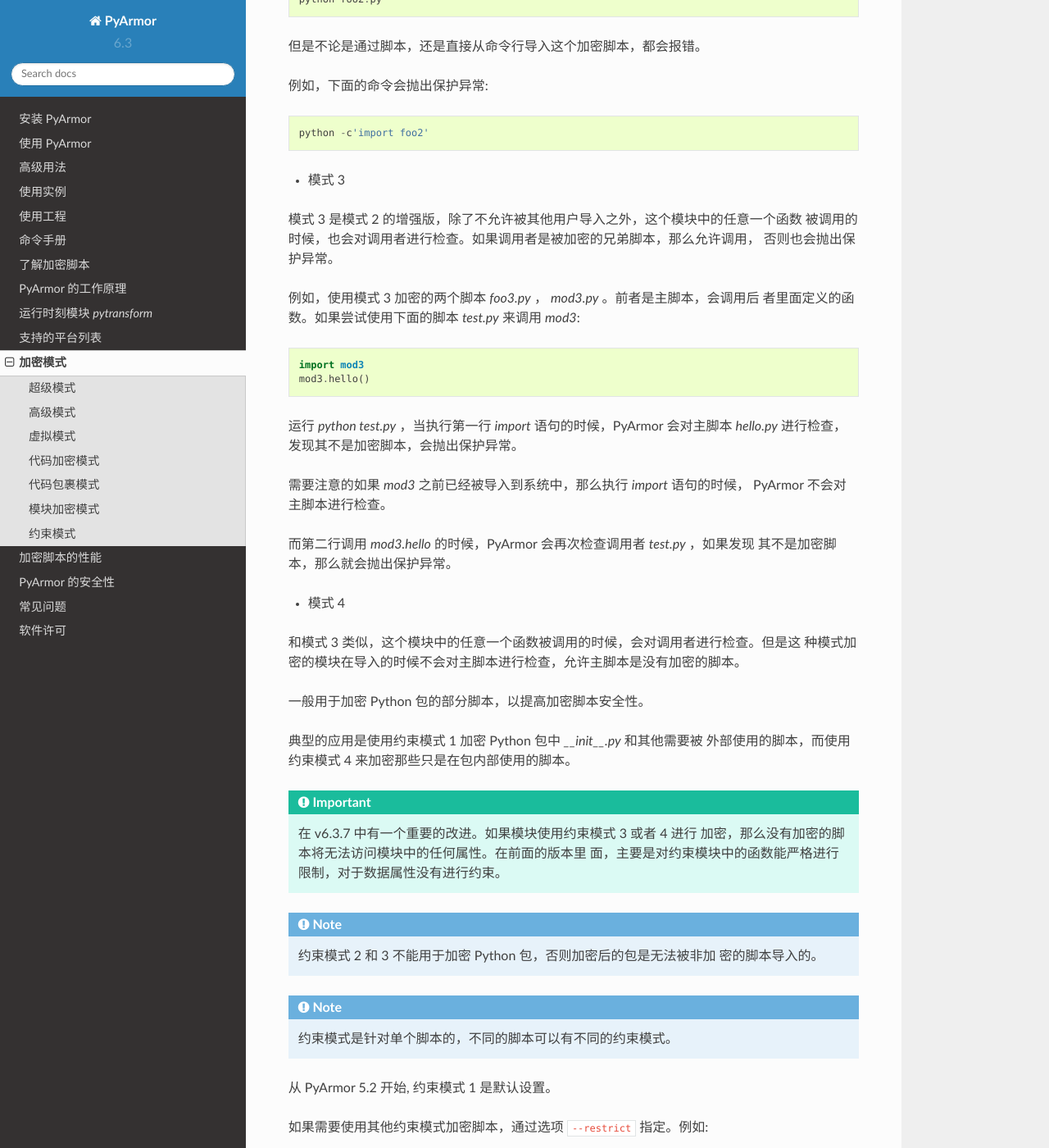
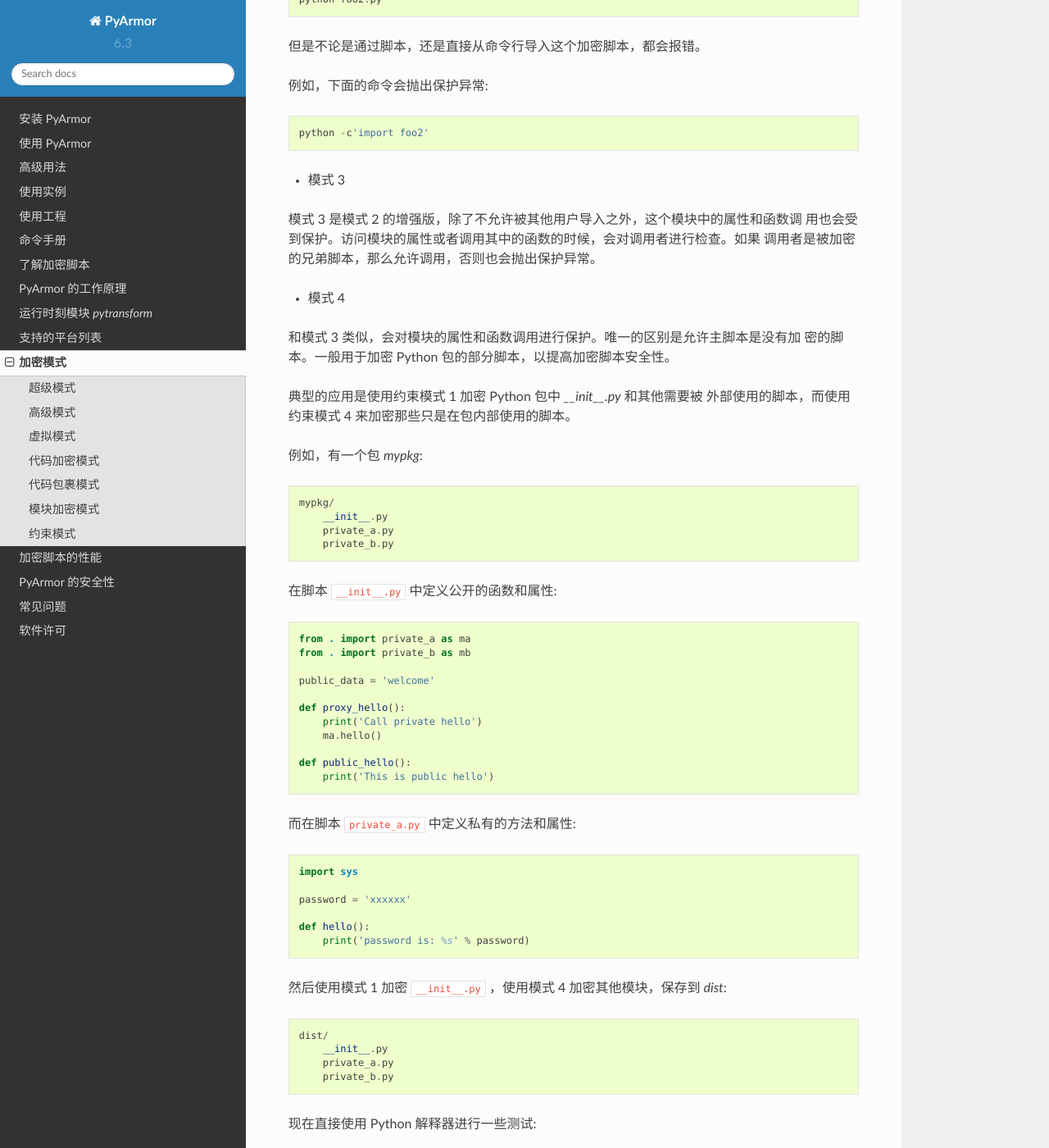
Before and after one commit to dashingsoft/pyarmor-docs-zh, a Sphinx documentation site: the page built from docs/mode.rst, in a window 1280 px wide and 1400 px high, scrolled down 5267 px. Shown: the whole window at 82% size. Built offline with Sphinx 7.4.7 and the Read the Docs theme 2.0.0, drawn with Linux system fonts in a browser that asks for light colours; some of the changed text lies outside the part shown.

Commit message:
Refine restrict mode doc

```diff
--- a/docs/mode.rst
+++ b/docs/mode.rst
@@ -231,8 +231,8 @@ https://github.com/dashingsoft/pyarmor-core/tree/v5.3.0/tests/advanced_mode/READ
 --------
 
 约束模式是和具体的脚本相关的，用来限制脚本的使用方式。当加密模块被导入的时候，或
-者开始运行一个加密模块中的函数的时候，首先会检查约束模式，如果违反了约束，那么就
-会抛出保护异常。
+者开始使用加密模块中的函数和属性的时候，首先会检查约束模式，如果违反了约束，那么
+就会抛出保护异常。
 
 约束模式共用四种类型，其中模式 2 和 3 主要用于保护可以单独运行的脚本，而模式 4
 主要用于保护加密的 Python 包。在同一个项目中，可以根据需要为不同的脚本设置不同的
@@ -267,40 +267,89 @@ https://github.com/dashingsoft/pyarmor-core/tree/v5.3.0/tests/advanced_mode/READ
 
 * 模式 3
 
-模式 3 是模式 2 的增强版，除了不允许被其他用户导入之外，这个模块中的任意一个函数
-被调用的时候，也会对调用者进行检查。如果调用者是被加密的兄弟脚本，那么允许调用，
-否则也会抛出保护异常。
-
-例如，使用模式 3 加密的两个脚本 `foo3.py` ， `mod3.py` 。前者是主脚本，会调用后
-者里面定义的函数。如果尝试使用下面的脚本 `test.py` 来调用 `mod3`::
-
-    import mod3
-    mod3.hello()
-
-运行 `python test.py` ，当执行第一行 `import` 语句的时候，PyArmor 会对主脚本
-`hello.py` 进行检查，发现其不是加密脚本，会抛出保护异常。
-
-需要注意的如果 `mod3` 之前已经被导入到系统中，那么执行 `import` 语句的时候，
-PyArmor 不会对主脚本进行检查。
-
-而第二行调用 `mod3.hello` 的时候，PyArmor 会再次检查调用者 `test.py` ，如果发现
-其不是加密脚本，那么就会抛出保护异常。
+模式 3 是模式 2 的增强版，除了不允许被其他用户导入之外，这个模块中的属性和函数调
+用也会受到保护。访问模块的属性或者调用其中的函数的时候，会对调用者进行检查。如果
+调用者是被加密的兄弟脚本，那么允许调用，否则也会抛出保护异常。
 
 * 模式 4
 
-和模式 3 类似，这个模块中的任意一个函数被调用的时候，会对调用者进行检查。但是这
-种模式加密的模块在导入的时候不会对主脚本进行检查，允许主脚本是没有加密的脚本。
-
-一般用于加密 Python 包的部分脚本，以提高加密脚本安全性。
+和模式 3 类似，会对模块的属性和函数调用进行保护。唯一的区别是允许主脚本是没有加
+密的脚本。一般用于加密 Python 包的部分脚本，以提高加密脚本安全性。
 
 典型的应用是使用约束模式 1 加密 Python 包中 `__init__.py` 和其他需要被
 外部使用的脚本，而使用约束模式 4 来加密那些只是在包内部使用的脚本。
 
+例如，有一个包 `mypkg`::
+
+    mypkg/
+        __init__.py
+        private_a.py
+        private_b.py
+
+在脚本 ``__init__.py`` 中定义公开的函数和属性:
+
+.. code:: python
+
+    from . import private_a as ma
+    from . import private_b as mb
+
+    public_data = 'welcome'
+
+    def proxy_hello():
+        print('Call private hello')
+        ma.hello()
+
+    def public_hello():
+        print('This is public hello')
+
+而在脚本 ``private_a.py`` 中定义私有的方法和属性:
+
+.. code:: python
+
+    import sys
+
+    password = 'xxxxxx'
+
+    def hello():
+        print('password is: %s' % password)
+
+然后使用模式 1 加密 ``__init__.py`` ，使用模式 4 加密其他模块，保存到 `dist`::
+
+    dist/
+        __init__.py
+        private_a.py
+        private_b.py
+
+现在直接使用 Python 解释器进行一些测试:
+
+.. code:: python
+
+    import dist as mypkg
+
+    # 下面这些应该能够正常工作
+    mypkg.public_hello()
+    mypkg.proxy_hello()
+    print(mypkg.public_data)
+    print(mypkg.ma)
+
+    # 下面这些应该抛出保护异常
+    mypkg.ma.hello()
+    print(mypkg.ma.password)
+
 .. important::
 
-   在 v6.3.7 中有一个重要的改进。如果模块使用约束模式 3 或者 4 进行
-   加密，那么没有加密的脚本将无法访问模块中的任何属性。在前面的版本里
-   面，主要是对约束模块中的函数能严格进行限制，对于数据属性没有进行约束。
+   在 v6.3.7 中有一个重要的改进。如果模块使用约束模式 3 或者 4 进行加密，那么没
+   有加密的脚本将无法访问模块中的任何属性。在前面的版本里面，主要是对约束模块中
+   的函数能严格进行限制，对于数据属性没有进行约束。
+
+   不要在公开模块 ``__init__.py`` 中导入私有模块的函数或者类，因为只有模块的属性
+   是被保护的，其他类型的属性是没有被保护的::
+
+       # 正确，导入模块名称
+       from . import private_a as ma
+
+       # 错误，函数 `hello` 的所有属性可以被外部脚本访问
+       from .private_a import hello
 
 .. note::
 
```
